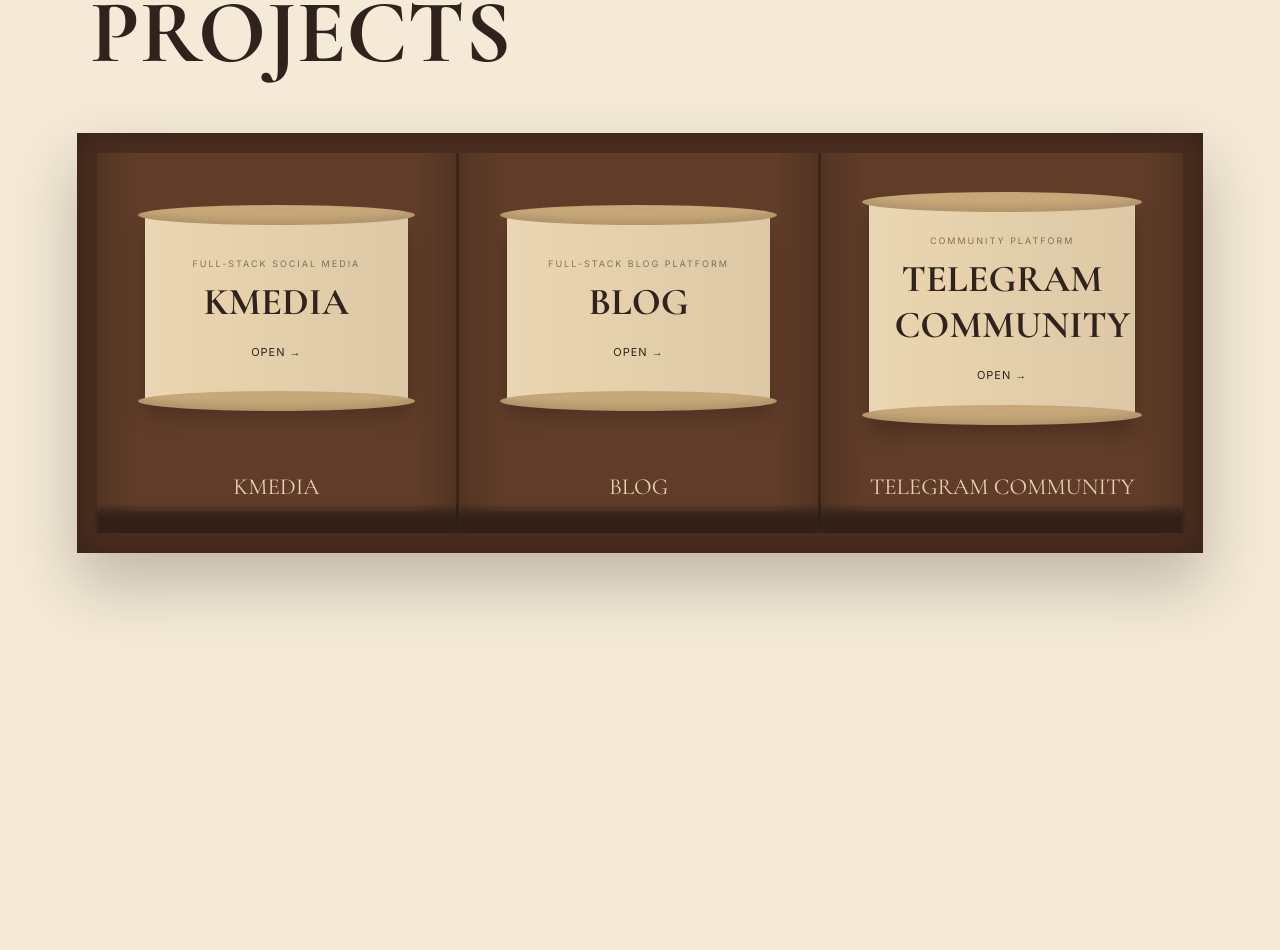
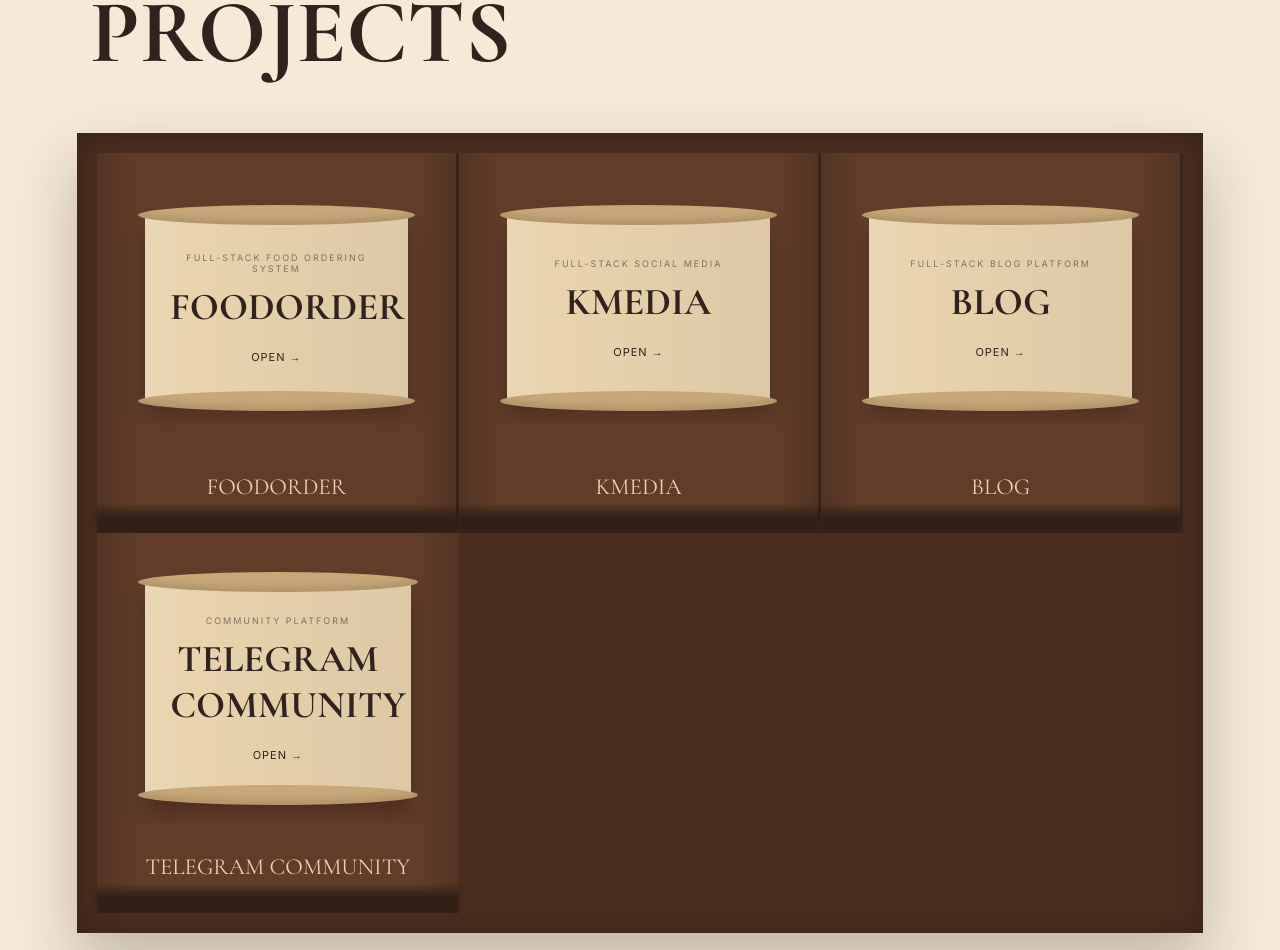
Before and after one commit to kalkidan404/Portfolio-v2, a React app: page / in a window 1280 px wide. Shown: the part 1003-1953 px from the top of the page. Before the commit the page ends 1706 px from the top, so only its background shows below. Built offline with nearby package versions, Linux system fonts and the light colour scheme; the HTML template or start-up script is replaced by a standard one.

Commit message:
added FoodOrder project

```diff
--- a/src/data/projects.js
+++ b/src/data/projects.js
@@ -1,6 +1,42 @@
 const projects = [
   {
-    id: 1,
+  id: 1,
+  title: "FoodOrder",
+  type: "Full-Stack Food Ordering System",
+  description:
+    "A full-stack food ordering platform where users can browse foods and restaurants, add items to their cart, place orders, and make payments online.",
+  whyBuilt:
+    "I built FoodOrder to challenge myself to design, build, and deploy a complete full-stack application with authentication, role-based access, order management, and online payment integration.",
+  howBuilt:
+    "Built with React and React Router on the frontend, and Node.js, Express, PostgreSQL, and Prisma on the backend. Integrated Chapa for online payments and implemented JWT-based authentication with separate user and admin functionality.",
+  stack: [
+    "React",
+    "React Router",
+    "Node.js",
+    "Express",
+    "PostgreSQL",
+    "Prisma",
+    "JWT",
+    "Chapa"
+  ],
+  features: [
+    "User registration and authentication",
+    "Browse foods and restaurants",
+    "Food and restaurant details",
+    "Shopping cart",
+    "Order placement and tracking",
+    "Online payment with Chapa",
+    "Order history",
+    "Admin dashboard",
+    "Admin food management",
+    "Admin restaurant management",
+    "Admin order management",
+    "Role-based access control",
+    "Responsive design"
+  ]
+},
+  {
+    id: 2,
     title: "Kmedia",
     type: "Full-Stack Social Media",
     description:
@@ -23,7 +59,7 @@
   },
 
   {
-    id: 2,
+    id: 3,
     title: "Blog",
     type: "Full-Stack Blog Platform",
     description:
@@ -46,7 +82,7 @@
   },
 
   {
-    id: 3,
+    id: 4,
     title: "Telegram Community",
     type: "Community Platform",
     description:
```
